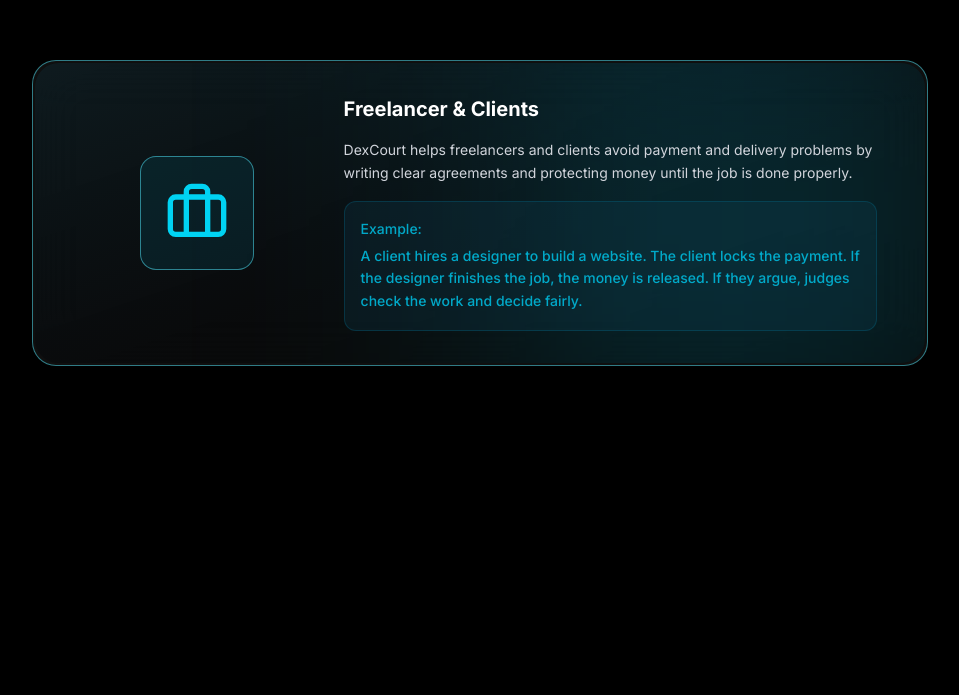
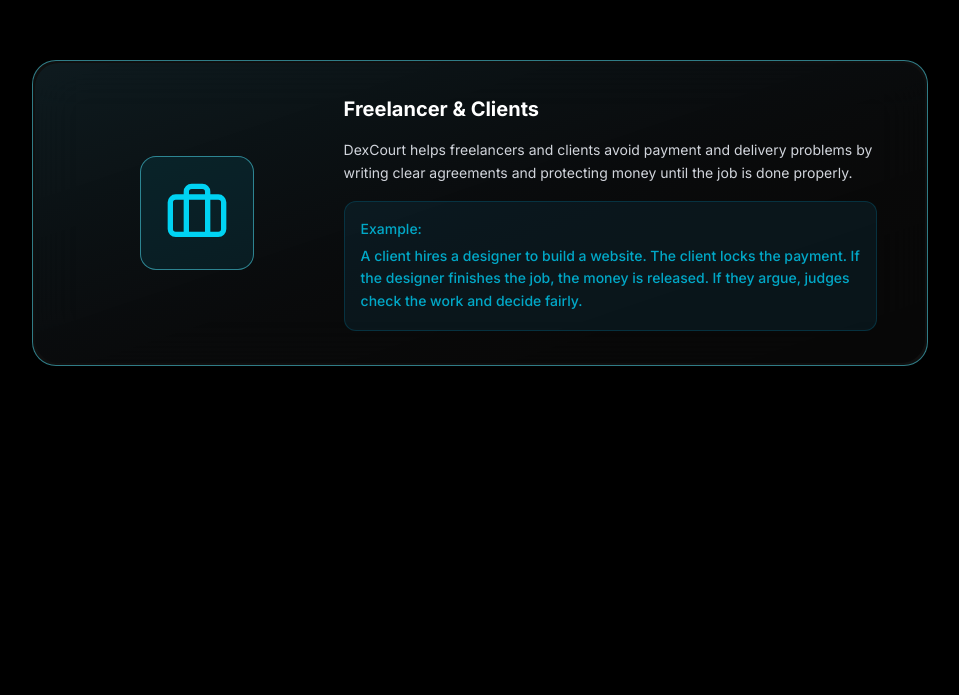
Before and after one commit to Ghravitee/web-court, a React (Vite) app: page / in a window 1280 px wide. Shown: the part 6605-7300 px from the top of the page, without its empty margins (160-1119 px from the left). Built offline with nearby package versions, Linux system fonts and the light colour scheme.

Commit message:
Remove blur from platform usecase

```diff
--- a/src/sections/PlatformUseCases.tsx
+++ b/src/sections/PlatformUseCases.tsx
@@ -159,7 +159,7 @@
                     <div
                       className={`absolute ${
                         imageRight ? "right-0" : "left-0"
-                      } top-1/2 -translate-y-1/2 w-96 h-96 bg-cyan-500/30 blur-[140px]`}
+                      } top-1/2 -translate-y-1/2 w-96 h-96 `}
                     />
                     {/* Card Content - 30% Icon, 70% Text */}
                     <div
```
